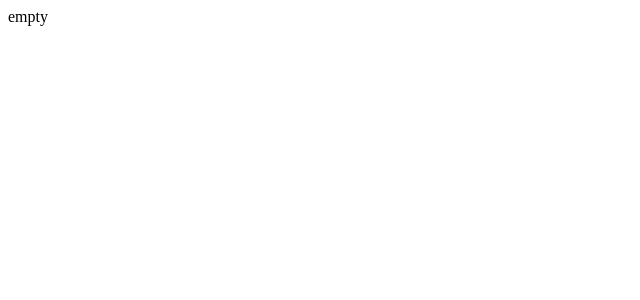
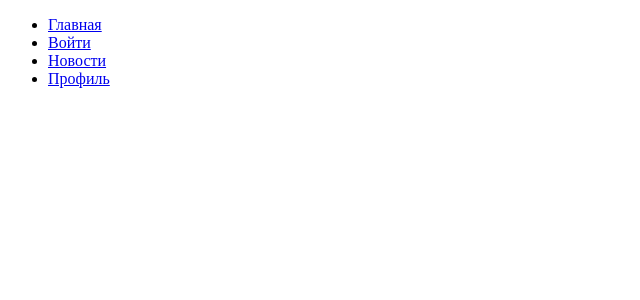
Before and after one commit to dmitriyzyuzin/maxpfrontend-tutorials, a React (Create React App) app in the folder tz-1/: page / in a window 1280 px wide. Shown: the top 300 px of the page, without its empty margins (0-640 px from the left). Built offline with nearby package versions, Linux system fonts and the light colour scheme.

Commit message:
connected router

```diff
--- a/tz-1/src/App.js
+++ b/tz-1/src/App.js
@@ -1,7 +1,11 @@
 import React, { Component } from 'react';
 import { Provider } from 'react-redux';
+import { BrowserRouter as Router, Route, Link } from 'react-router-dom'
+
 import configureStore from './store/configureStore';
 import initialState from './store/initialState';
+import News from './components/News';
+import Profile from "./components/Profile";
 
 const store = configureStore(initialState);
 
@@ -9,7 +13,27 @@ class App extends Component {
   render() {
     return (
       <Provider store={store}>
-        empty
+        <Router>
+          <nav>
+            <ul>
+              <li>
+                <Link to='/'>Главная</Link>
+              </li>
+              <li>
+                <Link to='/login'>Войти</Link>
+              </li>
+              <li>
+                <Link to='/news'>Новости</Link>
+              </li>
+              <li>
+                <Link to='/profile'>Профиль</Link>
+              </li>
+            </ul>
+          </nav>
+
+          <Route path='/news' component={News} />
+          <Route path='/profile' component={Profile} />
+        </Router>
       </Provider>
     );
   }
```
